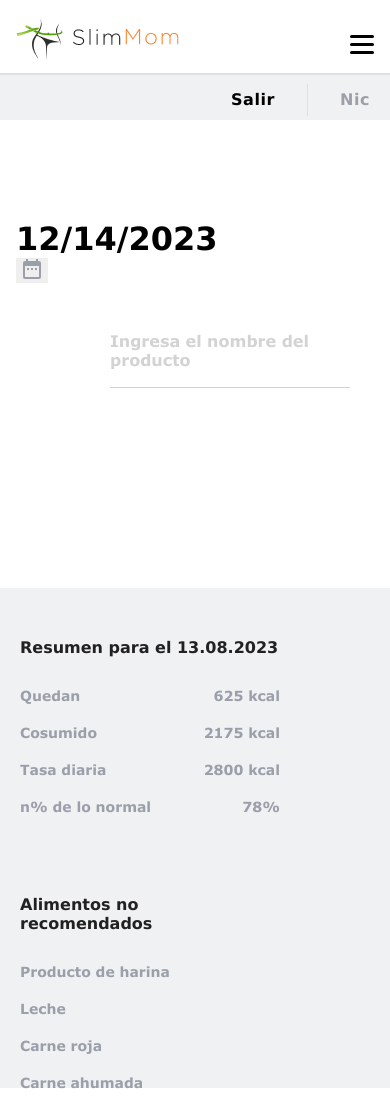
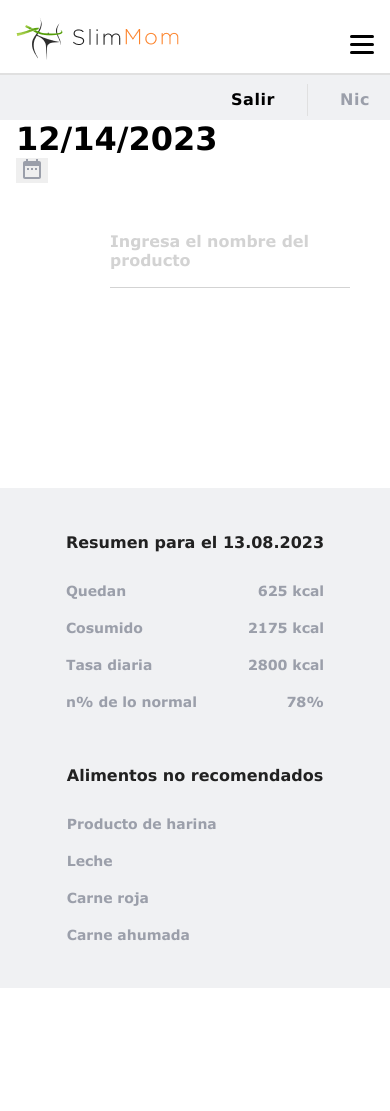
Before and after one commit to Pugli87/project-last_chance, a React (Create React App) app: page /diary in a window 390 px wide. Shown: the top 1111 px of the page. After the commit the page ends 988 px from the top, so only its background shows below. Built offline with nearby package versions, Linux system fonts and the light colour scheme; sample sign-in values are in the browser's storage.

Commit message:
responsive

```diff
--- a/src/components/DateComponent/DateStyled.js
+++ b/src/components/DateComponent/DateStyled.js
@@ -1,15 +1,9 @@
 import styled from 'styled-components';
 
 export const Container = styled.div`
-  padding: 20px;
   max-width: 300px;
   display: flex;
   flex-direction: column;
-  @media (max-width: 1023px) {
-    //position: fixed;
-    bottom: 0;
-    left: 0;
-  }
 `;
 export const ContainerLi = styled.div`
   display: flex;
--- a/src/components/Fruits/_Fruits.scss
+++ b/src/components/Fruits/_Fruits.scss
@@ -20,6 +20,7 @@
     height: 50vh;
     position: relative;
     width: 100%;
+    justify-content: flex-start;
   }
 
   @media (max-width: 767px) {
@@ -31,15 +32,18 @@
   @media (min-width: 1024px) {
     margin-top: 230px;
   }
-  @media (max-width: 1024px) {
-    margin-top: 30px;
+  @media (max-width: 1023px) {
     display: flex;
     flex-direction: row;
-    gap: 70px;
+    justify-content: space-around;
+    align-items: center;
+    width: 80%;
+
   }
-  @media (max-width: 768px) {
+  @media (max-width: 767px) {
     display: flex;
     flex-direction: column;
-    gap: 30px;
+   justify-content: space-evenly;
+   width:100%;
   }
 }
--- a/src/components/ListnotFood/FoodStyled.js
+++ b/src/components/ListnotFood/FoodStyled.js
@@ -1,15 +1,8 @@
 import styled from 'styled-components';
 
 export const Container = styled.div`
-  padding: 20px;
+
   max-width: 300px;
-  @media (max-width: 1023px) {
-    //position: fixed;
-    bottom: 0;
-    right: 0;
-
-    margin-right: 100px;
-  }
 `;
 
 export const Textfood = styled.h2`
--- a/src/components/pages/Diary/DiaryStyled.js
+++ b/src/components/pages/Diary/DiaryStyled.js
@@ -1,7 +1,7 @@
 import styled from 'styled-components';
 
 export const Container = styled.div`
-  margin-top: 100px;
+ /*  margin-top: 100px; */
   margin-bottom: 200px;
 `;
 
```
